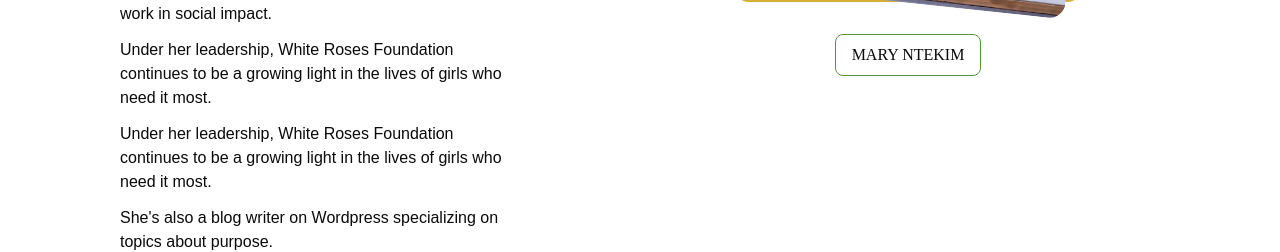
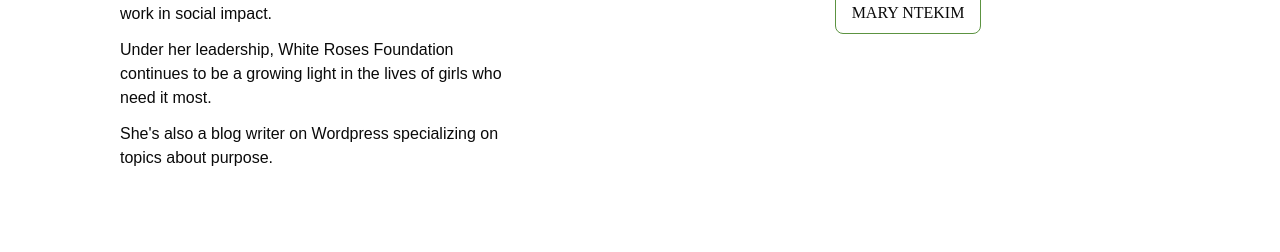
Before and after one commit to MY-KHEL/white-rose, a Next.js app: page /about in a window 1280 px wide. Shown: the part 2160-2412 px from the top of the page. Built offline with nearby package versions, Linux system fonts and the light colour scheme.

Commit message:
Update section-three.tsx

```diff
--- a/src/components/AboutSection/section-three.tsx
+++ b/src/components/AboutSection/section-three.tsx
@@ -14,9 +14,6 @@ export const ThirdSection = () => {
         },
         {
             content: "Mary is also a trained security professional and former Investigator at Strict Guards Security Agency, where she developed leadership and operational expertise. She holds a degree in criminology and security studies from the prestigious National open university of Nigeria. She brings this same commitment and excellence to her work in social impact."
-        },
-        {
-            content: "Under her leadership, White Roses Foundation continues to be a growing light in the lives of girls who need it most."
         },
         {
             content: "Under her leadership, White Roses Foundation continues to be a growing light in the lives of girls who need it most."
```
